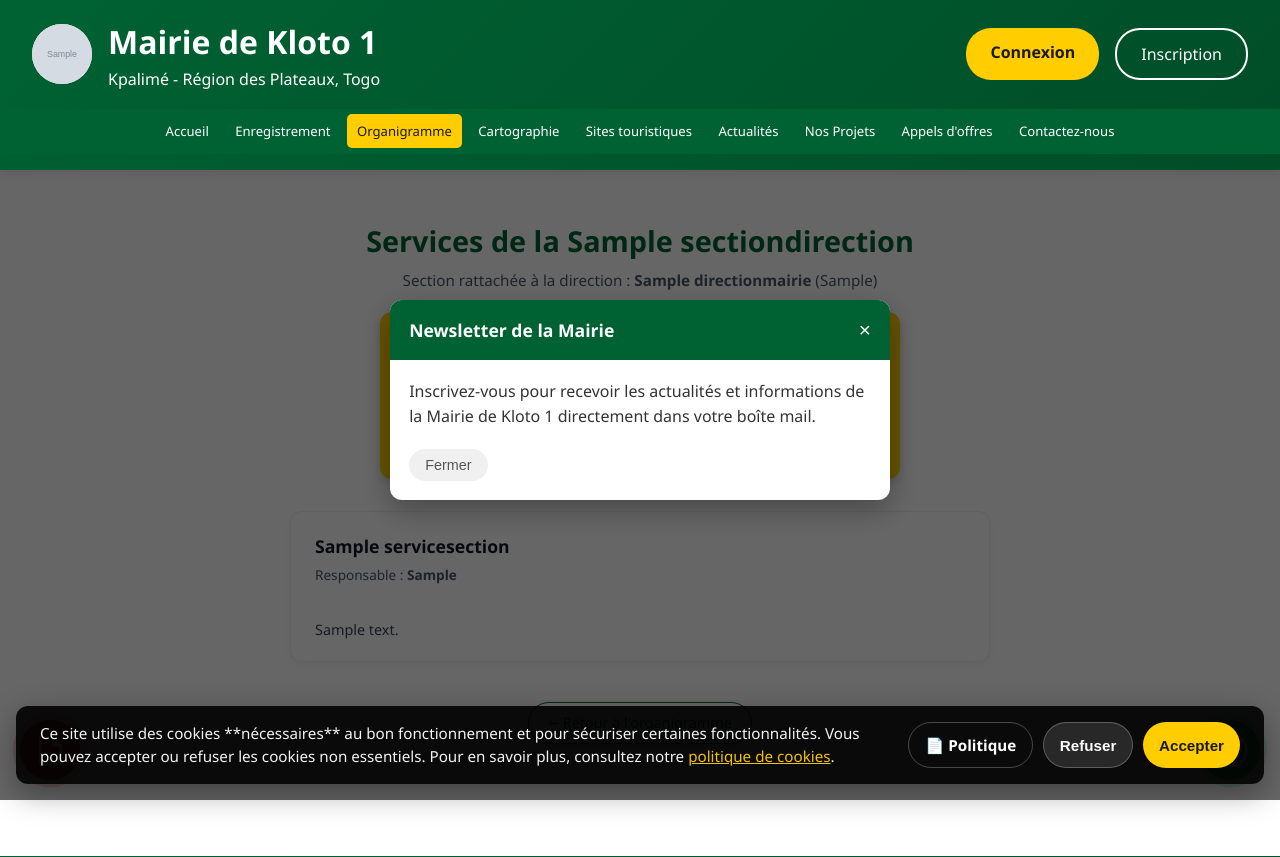
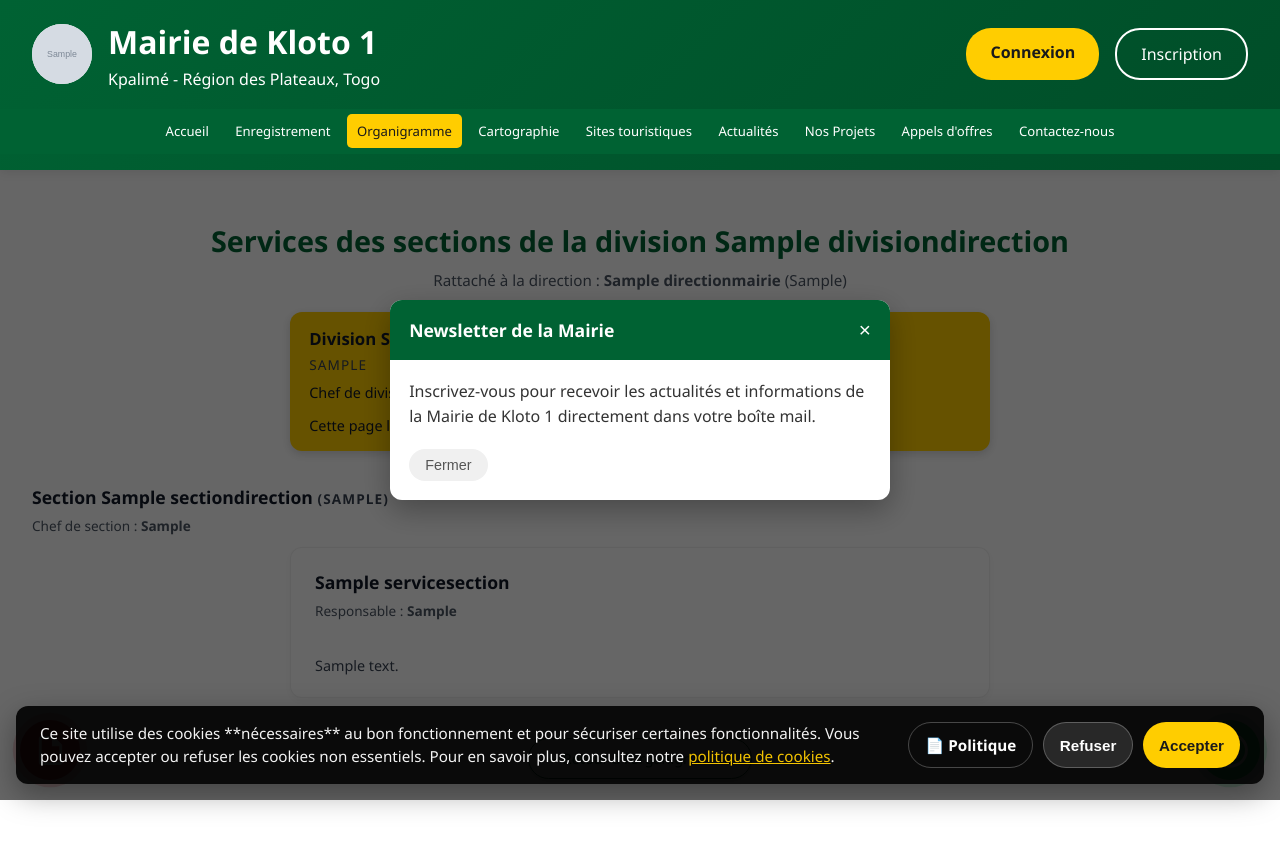
Before and after one commit to DizeAnalytics/MairieKloto1, a Django app: page /organigramme/section/1/services/ in a window 1280 px wide. Shown: the top 857 px of the page. Run offline with Django 5.2, Linux system fonts and the light colour scheme; tables that the repository leaves empty hold one stand-in row (values such as "Sample post"); grey boxes marked "Sample" are stand-in pictures.

Commit message:
Ameliore l’affichage de l’organigramme et des services de division
Made-with: Cursor

```diff
--- a/mairie/views.py
+++ b/mairie/views.py
@@ -251,14 +251,26 @@ def organigramme_mairie(request):
     Conseil communal → Maire de la commune → Secrétaire Général → Directions → Divisions → Sections → Services → Personnel.
     """
 
-    directions = (
+    directions_qs = (
         DirectionMairie.objects.filter(est_active=True)
         .prefetch_related(
             "divisions__sections__personnels",
             "divisions__sections__services",
+            # Sections éventuellement rattachées directement à la direction
+            "sections__personnels",
+            "sections__services",
         )
         .order_by("ordre_affichage", "nom")
     )
+
+    directions = list(directions_qs)
+    for direction in directions:
+        # Sections sans division, pour un affichage dédié
+        direction.orphan_sections = [
+            section
+            for section in direction.sections.all()
+            if section.division_id is None and section.est_active
+        ]
 
     context = {
         "directions": directions,
@@ -269,22 +281,40 @@ def organigramme_mairie(request):
 def section_services_detail(request, pk: int):
     """
     Page publique affichant les services rattachés à une section donnée.
+    Si la section est rattachée à une division, on liste toutes les sections
+    actives de cette division avec leurs services, une après l'autre.
     """
     section = get_object_or_404(
-        SectionDirection.objects.select_related("direction").prefetch_related("services"),
+        SectionDirection.objects.select_related("direction", "division").prefetch_related("services"),
         pk=pk,
         est_active=True,
     )
 
-    services = (
-        section.services.filter(est_actif=True)
-        .order_by("ordre_affichage", "titre")
-    )
+    if section.division:
+        sections_qs = (
+            SectionDirection.objects.filter(division=section.division, est_active=True)
+            .prefetch_related("services")
+            .order_by("ordre_affichage", "nom")
+        )
+    else:
+        # Si la section n'est pas rattachée à une division, on ne montre que cette section
+        sections_qs = (
+            SectionDirection.objects.filter(pk=section.pk, est_active=True)
+            .prefetch_related("services")
+        )
+
+    sections = list(sections_qs)
+    for s in sections:
+        s.active_services = list(
+            s.services.filter(est_actif=True)
+            .order_by("ordre_affichage", "titre")
+        )
 
     context = {
         "section": section,
         "direction": section.direction,
-        "services": services,
+        "division": section.division,
+        "sections": sections,
     }
     return render(request, "mairie/section_services.html", context)
 
--- a/templates/mairie/section_services.html
+++ b/templates/mairie/section_services.html
@@ -22,11 +22,11 @@
     }
     .section-info-card {
         margin: 1.2rem auto 0;
-        max-width: 520px;
+        max-width: 700px;
         background: var(--secondary);
         color: #111827;
         border-radius: 12px;
-        padding: 0.9rem 1.1rem;
+        padding: 0.9rem 1.2rem;
         box-shadow: 0 3px 10px rgba(0,0,0,0.16);
         text-align: left;
     }
@@ -50,9 +50,9 @@
     .services-list {
         display: flex;
         flex-direction: column;
-        gap: 1rem;
+        gap: 1.5rem;
         margin-top: 1.5rem;
-        align-items: center;
+        align-items: stretch;
     }
     .service-card {
         background: #ffffff;
@@ -62,6 +62,7 @@
         padding: 1.25rem 1.5rem;
         max-width: 700px;
         width: 100%;
+        margin: 0 auto;
     }
     .service-title {
         font-size: 1.1rem;
@@ -123,35 +124,36 @@
 {% block content %}
 <div class="container section-services-container">
     <div class="section-services-header">
-        <h1 class="section-services-title">Services de la {{ section.nom }}</h1>
+        {% if division %}
+            <h1 class="section-services-title">
+                Services des sections de la division {{ division.nom }}
+            </h1>
+        {% else %}
+            <h1 class="section-services-title">
+                Services de la section {{ section.nom }}
+            </h1>
+        {% endif %}
         <p class="section-services-subtitle">
-            Section rattachée à la direction :
+            Rattaché à la direction :
             <strong>{{ direction.nom }}</strong>
             {% if direction.sigle %} ({{ direction.sigle }}){% endif %}
         </p>
 
         <div class="section-info-card">
-            {% if section.division %}
-                <div class="section-info-title">Division {{ section.division.nom }}</div>
-                {% if section.division.sigle %}
-                    <div class="section-info-sigle">{{ section.division.sigle }}</div>
+            {% if division %}
+                <div class="section-info-title">Division {{ division.nom }}</div>
+                {% if division.sigle %}
+                    <div class="section-info-sigle">{{ division.sigle }}</div>
                 {% endif %}
-                {% if section.division.chef_division %}
+                {% if division.chef_division %}
                     <div class="section-info-division">
-                        Chef de division&nbsp;: <strong>{{ section.division.chef_division }}</strong>
+                        Chef de division&nbsp;: <strong>{{ division.chef_division }}</strong>
                     </div>
                 {% endif %}
                 <div class="section-info-chief" style="margin-top: 0.6rem;">
-                    Section fille&nbsp;: <strong>{{ section.nom }}</strong>
-                    {% if section.sigle %}
-                        <span class="section-info-sigle">({{ section.sigle }})</span>
-                    {% endif %}
+                    Cette page liste toutes les sections actives de cette division
+                    et leurs services.
                 </div>
-                {% if section.chef_section %}
-                    <div class="section-info-chief">
-                        Chef de section&nbsp;: <strong>{{ section.chef_section }}</strong>
-                    </div>
-                {% endif %}
             {% else %}
                 <div class="section-info-title">Section {{ section.nom }}</div>
                 {% if section.sigle %}
@@ -166,11 +168,24 @@
         </div>
     </div>
 
-    {% if services %}
+    {% if sections %}
         <div class="services-list">
-            {% for service in services %}
+            {% for s in sections %}
+                <section>
+                    <h2 class="service-title">
+                        Section {{ s.nom }}
+                        {% if s.sigle %}<span class="section-info-sigle">({{ s.sigle }})</span>{% endif %}
+                    </h2>
+                    {% if s.chef_section %}
+                        <div class="service-meta">
+                            Chef de section : <strong>{{ s.chef_section }}</strong>
+                        </div>
+                    {% endif %}
+
+                    {% if s.active_services %}
+                        {% for service in s.active_services %}
                             <article class="service-card">
-                    <h2 class="service-title">{{ service.titre }}</h2>
+                                <h3 class="service-title">{{ service.titre }}</h3>
                                 {% if service.responsable %}
                                 <div class="service-meta">
                                     Responsable : <strong>{{ service.responsable }}</strong>
@@ -183,10 +198,17 @@
                                 {% endif %}
                             </article>
                         {% endfor %}
+                    {% else %}
+                        <p class="no-services">
+                            Aucun service actif n'est actuellement renseigné pour cette section.
+                        </p>
+                    {% endif %}
+                </section>
+            {% endfor %}
         </div>
     {% else %}
         <p class="no-services">
-            Aucun service actif n'est actuellement renseigné pour cette section.
+            Aucune section active n'est configurée pour cette division.
         </p>
     {% endif %}
 
```
Also changed, not shown: templates/mairie/organigramme.html (+12 -13 lines). Lines whose indentation alone changed are shown as unchanged.
